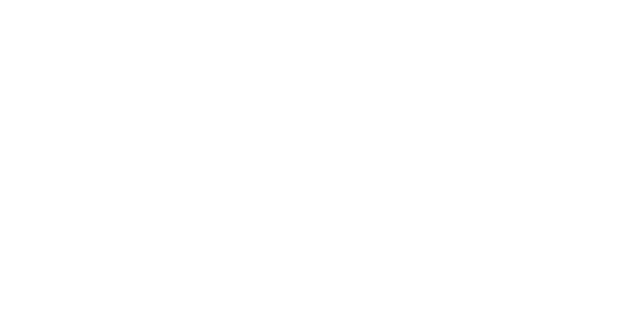
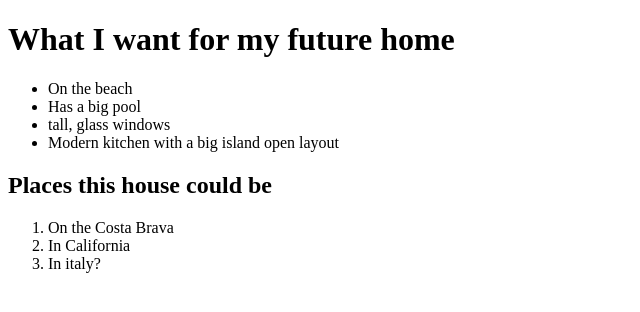
Before and after one commit to LaGuardia-WebDev-2024/laguardia-webdev-2024-githubclassroom-1-3-html-lists-prac-1-3-HTML-Lists, a plain HTML site: page index.html in a window 1280 px wide. Shown: the whole page, without its empty margins (0-640 px from the left). Drawn offline with Linux system fonts and the light colour scheme.

Commit message:
🥻▶️ Updated with Glitch

```diff
--- a/index.html
+++ b/index.html
@@ -1,12 +1,27 @@
 <!DOCTYPE HTML>
 <html>
     <head>
-        <title>Challenge: Wishlist</title>
+        <title> HTML: Lists </title>
         <meta charset="utf-8">
     </head>
     <body>
 
+      <h1> What I want for my future home </h1>
+  <ul>
+    <li> On the beach </li>
+    <li> Has a big pool </li>
+<li> tall, glass windows </li>
+    <li> Modern kitchen with a big island open layout </li>
+      </ul>
 
+        <h2>
+          Places this house could be
+      </h2>
 
+      <ol>
+        <li> On the Costa Brava</li>
+        <li> In California </li>
+        <li> In italy? </li>
+      </ol>
     </body>
 </html>
```
